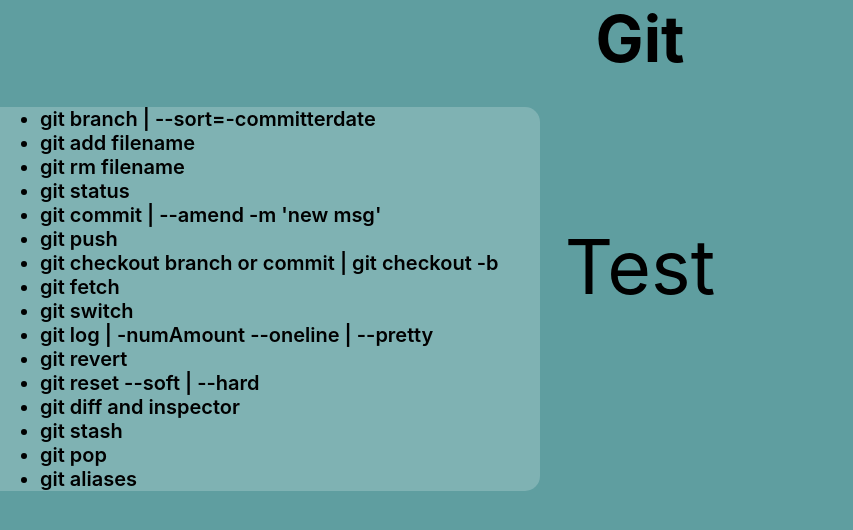
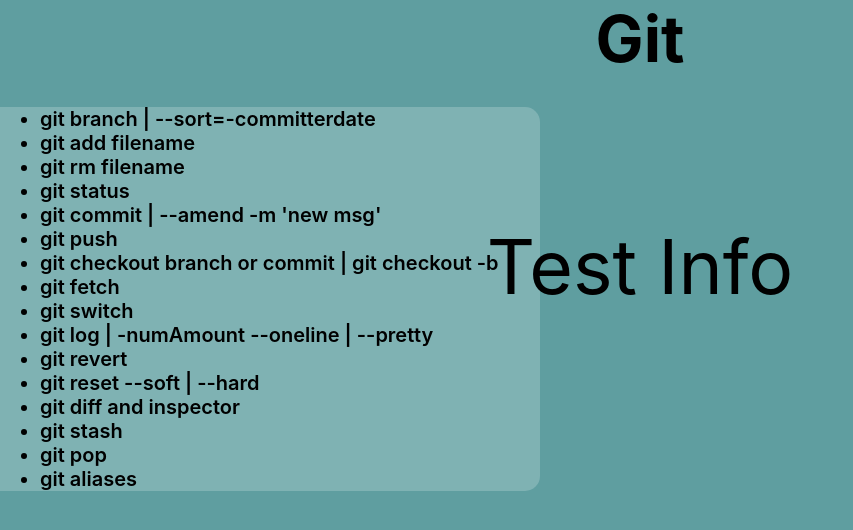
Before and after one commit to MichaelWhitt/git-brownbag, a React (Create React App) app: page / in a window 1280 px wide. Shown: the top 530 px of the page, without its empty margins (0-853 px from the left). Built offline with nearby package versions, Linux system fonts and the light colour scheme.

Commit message:
fix Test component and use in App

```diff
--- a/src/App.js
+++ b/src/App.js
@@ -1,5 +1,6 @@
 import './App.css';
 import ListItem from './ListItem'
+import Test from './test'
 
 function App() {
 
@@ -31,7 +32,7 @@
         </ul>
       </div>
       <div style={{marginTop: -300, fontSize: 75}}>
-        Test
+        <Test />
       </div>
     </div>
   );
--- a/src/test.js
+++ b/src/Test.js
@@ -5,3 +5,4 @@
     </div>
   )
 }
+export default Test
```
